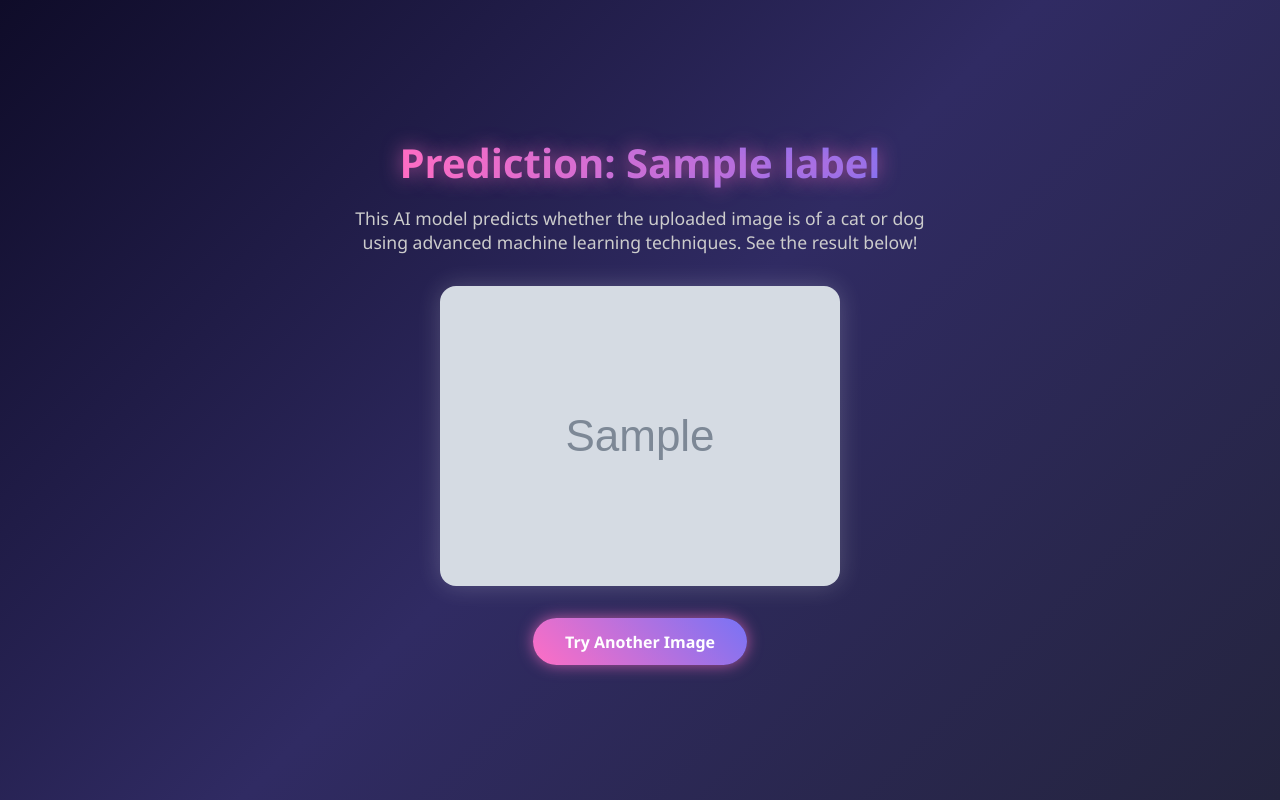
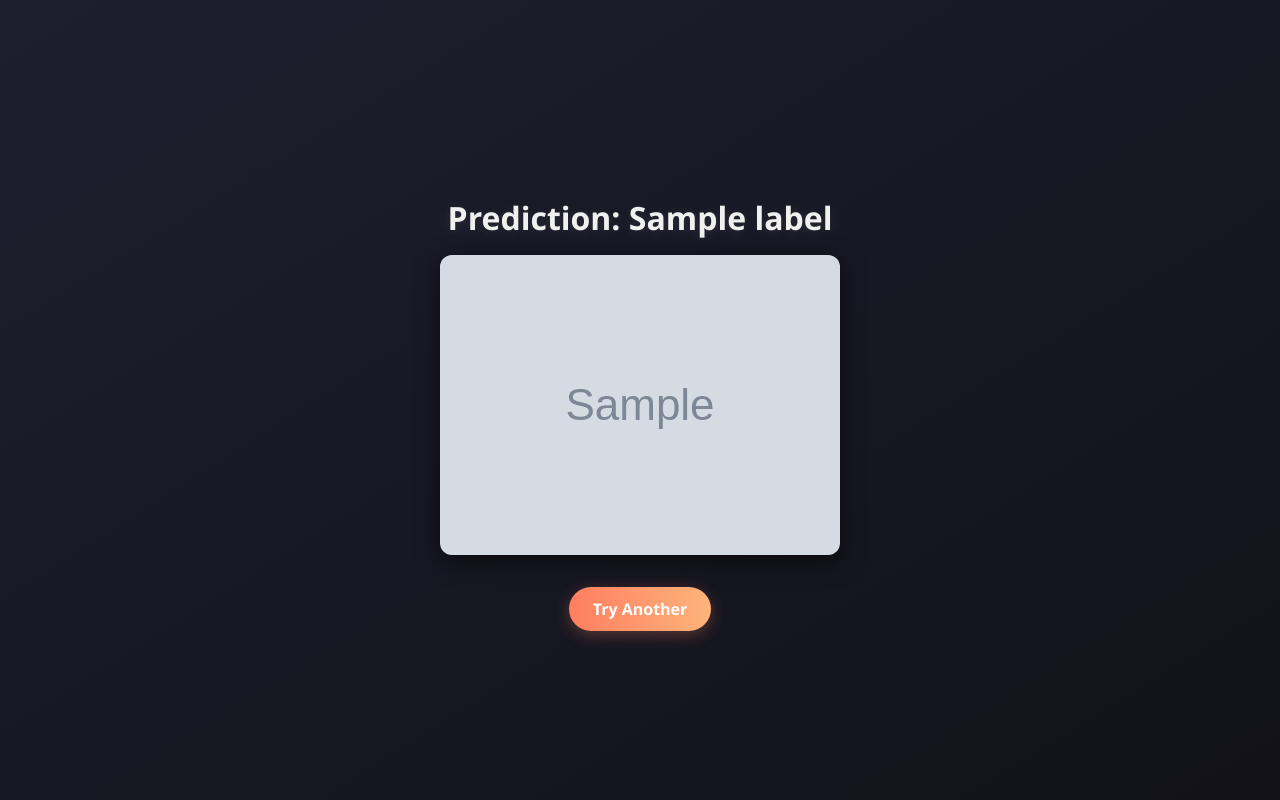
Before and after one commit to SSaiLokesh/CatsAndDogs_ML_Flask_Model, a Flask app: template templates/result.html in a window 1280 px wide. Run offline with Flask 3, Linux system fonts and the light colour scheme; the template is opened without the code that fills it: most values are stand-ins (such as "Sample title", 1, 10 or a date in 2020); grey boxes marked "Sample" are stand-in pictures; parts of the project's set-up code (start-up, migrations or seed data) failed here and were passed over.

Commit message:
Update result.html

```diff
--- a/templates/result.html
+++ b/templates/result.html
@@ -4,88 +4,70 @@
   <meta charset="UTF-8" />
   <title>Prediction Result</title>
   <style>
-    * {
+    body {
       margin: 0;
       padding: 0;
-      box-sizing: border-box;
-    }
-
-    body {
       font-family: 'Segoe UI', sans-serif;
-      background: linear-gradient(135deg, #0f0c29, #302b63, #24243e);
-      color: #fff;
-      min-height: 100vh;
+      background: linear-gradient(to bottom right, #1e1e2f, #121218);
+      color: #f0f0f0;
       display: flex;
       flex-direction: column;
       align-items: center;
       justify-content: center;
-      padding: 2rem;
-      text-align: center;
+      height: 100vh;
+      animation: fadeIn 0.8s ease-in;
     }
 
     h2 {
-      font-size: 2.5rem;
+      font-size: 2rem;
       margin-bottom: 1rem;
-      background: linear-gradient(to right, #ff6ec4, #7873f5);
-      -webkit-background-clip: text;
-      -webkit-text-fill-color: transparent;
-      text-shadow: 0 0 20px #ff6ec4aa;
+      text-shadow: 0 2px 12px rgba(255, 255, 255, 0.1);
       animation: slideDown 0.6s ease-out;
-    }
-
-    p {
-      font-size: 1.1rem;
-      color: #ccc;
-      margin-bottom: 2rem;
-      max-width: 600px;
     }
 
     img {
       max-height: 300px;
-      border-radius: 16px;
-      box-shadow: 0 0 25px rgba(255, 255, 255, 0.2);
-      transition: transform 0.3s ease, box-shadow 0.3s ease;
-      margin-bottom: 2rem;
+      border-radius: 12px;
+      box-shadow: 0 6px 25px rgba(0, 0, 0, 0.6);
+      transition: transform 0.4s ease, box-shadow 0.4s ease;
     }
 
     img:hover {
       transform: scale(1.03);
-      box-shadow: 0 0 35px rgba(255, 255, 255, 0.3);
+      box-shadow: 0 8px 30px rgba(255, 255, 255, 0.2);
     }
 
     a {
-      display: inline-block;
-      padding: 0.8rem 2rem;
-      background: linear-gradient(45deg, #ff6ec4, #7873f5);
-      border-radius: 30px;
+      margin-top: 2rem;
+      padding: 0.7rem 1.5rem;
+      background: linear-gradient(to right, #ff7e5f, #feb47b);
       color: #fff;
       text-decoration: none;
+      border-radius: 30px;
       font-weight: bold;
-      box-shadow: 0 0 15px #ff6ec4aa;
-      transition: all 0.3s ease;
+      transition: background 0.3s ease, transform 0.2s ease;
+      box-shadow: 0 4px 15px rgba(255, 126, 95, 0.3);
     }
 
     a:hover {
-      transform: translateY(-3px);
-      box-shadow: 0 0 25px #ff6ec4dd;
+      background: linear-gradient(to right, #feb47b, #ff7e5f);
+      transform: translateY(-2px);
+    }
+
+    @keyframes fadeIn {
+      from { opacity: 0; }
+      to   { opacity: 1; }
     }
 
     @keyframes slideDown {
-      from {
-        transform: translateY(-20px);
-        opacity: 0;
-      }
-      to {
-        transform: translateY(0);
-        opacity: 1;
-      }
+      from { transform: translateY(-20px); opacity: 0; }
+      to   { transform: translateY(0); opacity: 1; }
     }
   </style>
 </head>
 <body>
   <h2>Prediction: {{ label }}</h2>
-  <p>This AI model predicts whether the uploaded image is of a cat or dog using advanced machine learning techniques. See the result below!</p>
-  <img src="{{ image_url }}" alt="Uploaded Pet Image">
-  <a href="/">Try Another Image</a>
+  <img src="{{ image_url }}" alt="Uploaded Image">
+  <a href="/">Try Another</a>
 </body>
 </html>
```
